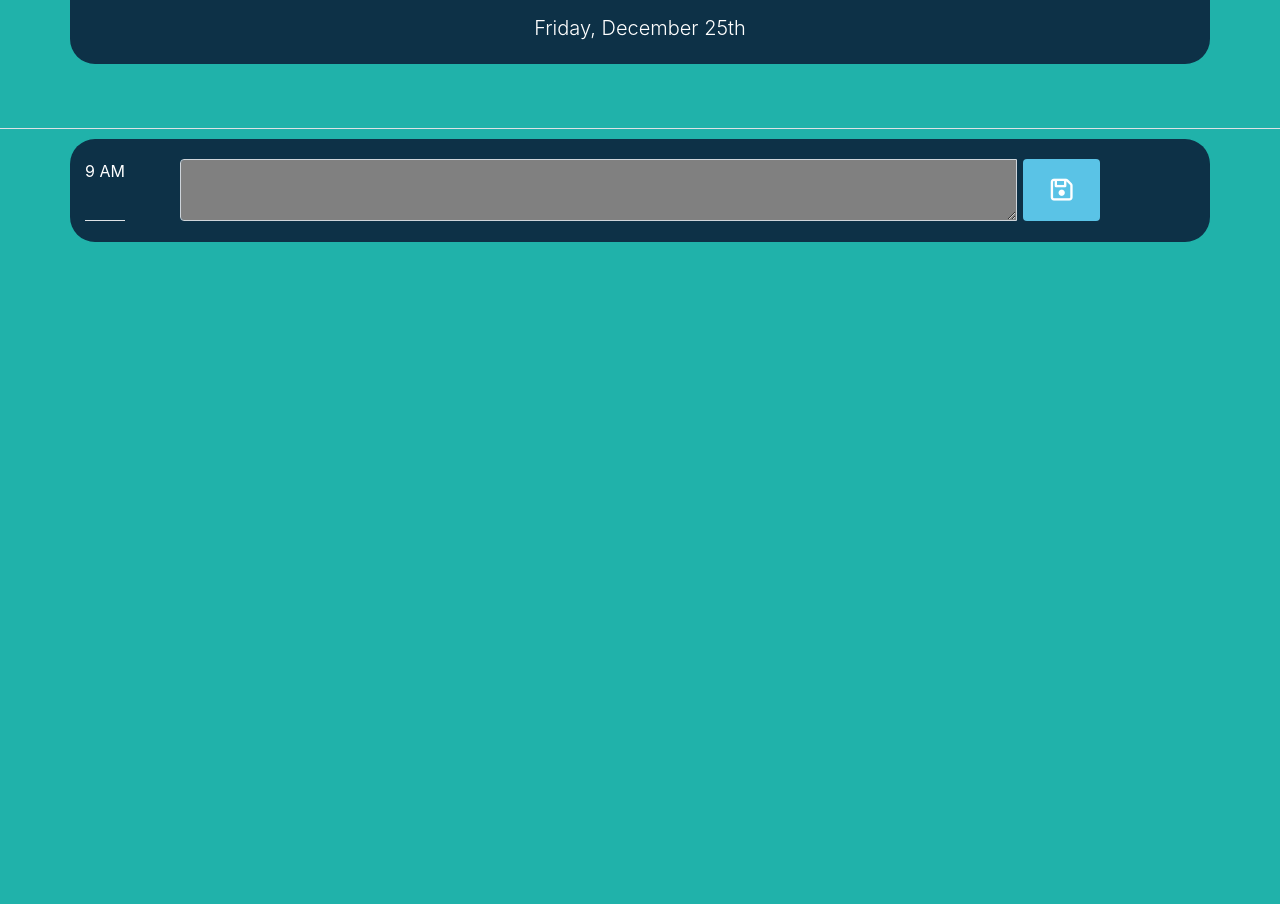
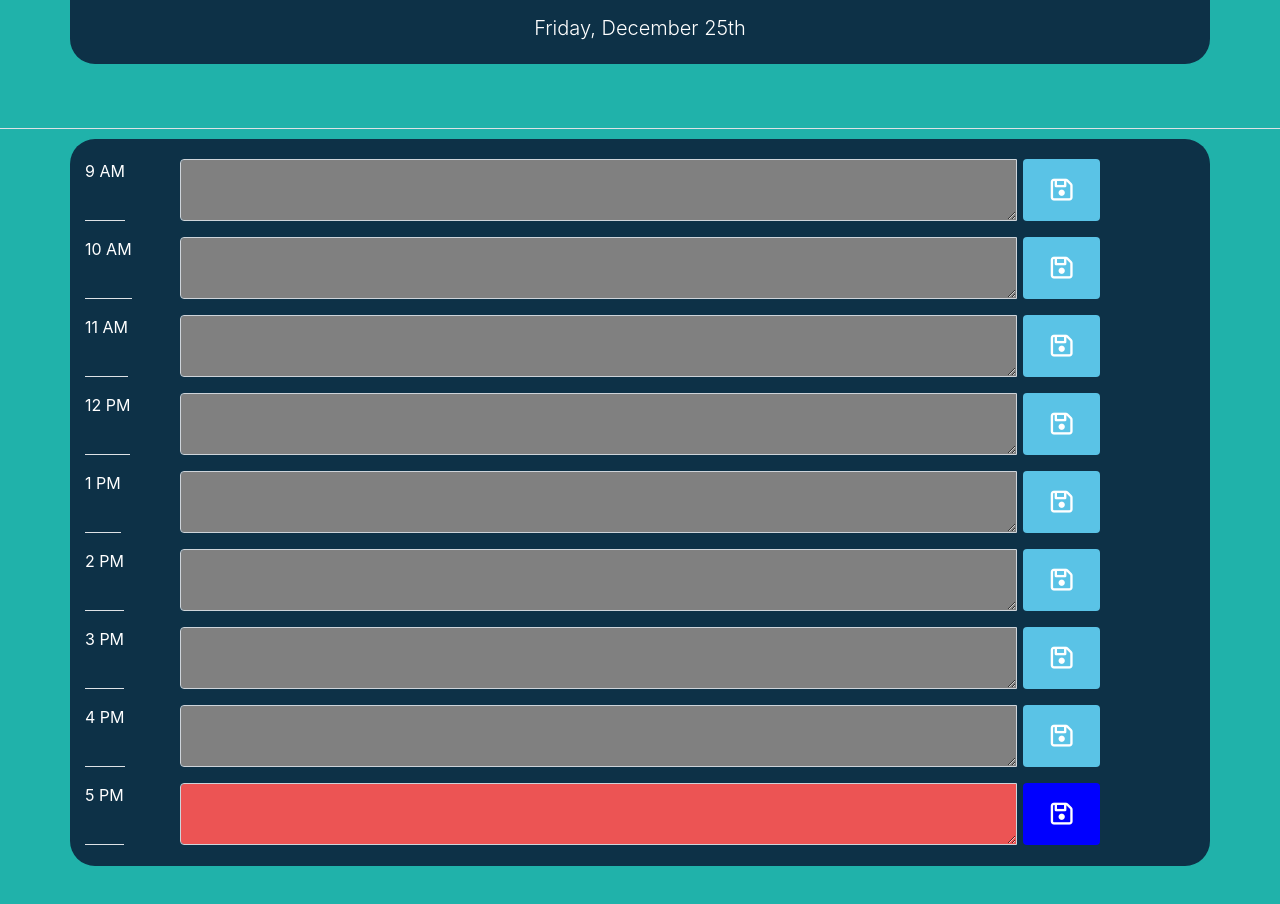
Before and after one commit to binayaluitel2/DayPlanner, a plain HTML site: page index.html in a window 1280 px wide. Shown: the part 192-1096 px from the top of the page. Before the commit the page ends 800 px from the top, so only its background shows below. Drawn offline with nearby package versions, Linux system fonts and the light colour scheme.

Commit message:
Added components for 10 am to 5 PM

```diff
--- a/index.html
+++ b/index.html
@@ -57,6 +57,134 @@
           </button>
         </div>
       </div>
+      <div class="row row10">
+        <div class="input-group input-container col-1">
+          <p class="border-bottom">10 AM</p>
+        </div>
+        <div class="input-group col-10 form-group">
+          <textarea
+            id="10AM"
+            class="form-control custom-control textborder"
+            name="10"
+          ></textarea>
+
+          <button class="col-1 btn" name="10">
+            <i class="far fa-save fa-lg"></i>
+          </button>
+        </div>
+      </div>
+
+      <div class="row row11">
+        <div class="input-group col-1">
+          <p class="border-bottom">11 AM</p>
+        </div>
+        <div class="input-group col-10 form-group">
+          <textarea
+            id="11AM"
+            class="form-control custom-control textborder"
+            name="11"
+          ></textarea>
+          <button class="col-1 btn" name="11">
+            <i class="far fa-save fa-lg"></i>
+          </button>
+        </div>
+      </div>
+
+      <div class="row row12">
+        <div class="input-group col-1">
+          <p class="border-bottom">12 PM</p>
+        </div>
+        <div class="input-group col-10 form-group">
+          <textarea
+            id="12AM"
+            class="form-control custom-control textborder"
+            name="12"
+          ></textarea>
+          <button class="col-1 btn" name="12">
+            <i class="far fa-save fa-lg"></i>
+          </button>
+        </div>
+      </div>
+
+      <div class="row row13">
+        <div class="input-group col-1">
+          <p class="border-bottom">1 PM</p>
+        </div>
+        <div class="input-group col-10 form-group">
+          <textarea
+            id="1PM"
+            class="form-control custom-control textborder"
+            name="13"
+          ></textarea>
+          <button class="col-1 btn" name="13">
+            <i class="far fa-save fa-lg"></i>
+          </button>
+        </div>
+      </div>
+
+      <div class="row row14">
+        <div class="input-group col-1">
+          <p class="border-bottom">2 PM</p>
+        </div>
+        <div class="input-group col-10 form-group">
+          <textarea
+            id="2PM"
+            class="form-control custom-control textborder"
+            name="14"
+          ></textarea>
+          <button class="col-1 btn" name="14">
+            <i class="far fa-save fa-lg"></i>
+          </button>
+        </div>
+      </div>
+
+      <div class="row row15">
+        <div class="input-group col-1">
+          <p class="border-bottom">3 PM</p>
+        </div>
+        <div class="input-group col-10 form-group">
+          <textarea
+            id="3PM"
+            class="form-control custom-control textborder"
+            name="15"
+          ></textarea>
+          <button class="col-1 btn" name="15">
+            <i class="far fa-save fa-lg"></i>
+          </button>
+        </div>
+      </div>
+
+      <div class="row row16">
+        <div class="input-group col-1">
+          <p class="border-bottom">4 PM</p>
+        </div>
+        <div class="input-group col-10 form-group">
+          <textarea
+            id="4PM"
+            class="form-control custom-control textborder"
+            name="16"
+          ></textarea>
+          <button class="col-1 btn" name="16">
+            <i class="far fa-save fa-lg"></i>
+          </button>
+        </div>
+      </div>
+
+      <div class="row row17">
+        <div class="input-group col-1">
+          <p class="border-bottom">5 PM</p>
+        </div>
+        <div class="input-group col-10 form-group">
+          <textarea
+            id="5PM"
+            class="textborder form-control custom-control"
+            name="17"
+          ></textarea>
+          <button class="col-1 btn" name="17">
+            <i class="far fa-save fa-lg"></i>
+          </button>
+        </div>
+      </div>
     </div>
 
     <script
```
